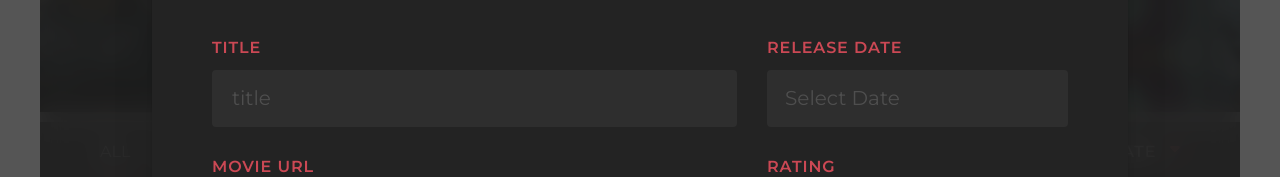
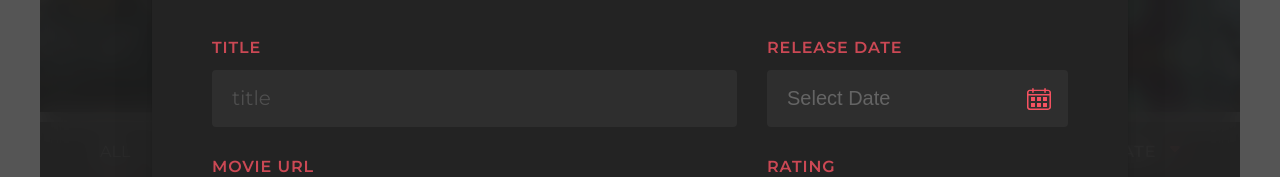
Before and after one commit to jack4toning/movie-app, a React (Create React App) app: page / in a window 1280 px wide. Both pictures are taken after a click on the element "+ ADD MOVIE". Shown: the part 284-461 px from the top of the page. Built offline with nearby package versions, Linux system fonts and the light colour scheme.

Commit message:
feature: add date picker from Mui

```diff
--- a/package.json
+++ b/package.json
@@ -3,6 +3,11 @@
   "version": "0.1.0",
   "private": true,
   "dependencies": {
+    "@emotion/react": "^11.10.5",
+    "@emotion/styled": "^11.10.5",
+    "@mui/material": "^5.10.13",
+    "@mui/styled-engine-sc": "^5.10.6",
+    "@mui/x-date-pickers": "^5.0.7",
     "@testing-library/jest-dom": "^5.16.5",
     "@testing-library/react": "^13.4.0",
     "@testing-library/user-event": "^13.5.0",
@@ -10,6 +15,7 @@
     "@types/node": "^16.18.3",
     "@types/react": "^18.0.24",
     "@types/react-dom": "^18.0.8",
+    "dayjs": "^1.11.6",
     "react": "^18.2.0",
     "react-dom": "^18.2.0",
     "react-scripts": "5.0.1",
--- /dev/null
+++ b/src/components/Home/Modal/DatePicker.module.css
@@ -0,0 +1,4 @@
+.mui_date_picker {
+  position: relative;
+  left: 100px;
+}
--- /dev/null
+++ b/src/components/Home/Modal/DatePicker.tsx
@@ -0,0 +1,98 @@
+import React, {
+  useState,
+  useEffect,
+  useCallback,
+  useMemo,
+  useRef,
+} from 'react';
+import dayjs, { Dayjs } from 'dayjs';
+import { AdapterDayjs } from '@mui/x-date-pickers/AdapterDayjs';
+import { LocalizationProvider } from '@mui/x-date-pickers/LocalizationProvider';
+import { DatePicker as MuiDatePicker } from '@mui/x-date-pickers/DatePicker';
+import styled from 'styled-components';
+import calendarIcon from '../../../assets/images/calendarIcon.svg';
+
+export default function DatePicker() {
+  const [value, setValue] = useState<Dayjs | null>(dayjs(''));
+  const [open, setOpen] = useState(false);
+  const iconRef = useRef(null);
+
+  const memoCloseCalendar = useCallback((e: any) => {
+    // console.log(e.target);
+    if (e.target !== iconRef.current) setOpen(false);
+  }, []);
+
+  const rootEle = useMemo(() => document.getElementById('root'), []);
+
+  useEffect(() => {
+    rootEle!.addEventListener('click', memoCloseCalendar);
+    return () => {
+      rootEle!.removeEventListener('click', memoCloseCalendar);
+    };
+  }, [memoCloseCalendar, rootEle]);
+
+  return (
+    <LocalizationProvider dateAdapter={AdapterDayjs}>
+      <MuiDatePicker
+        value={value}
+        onChange={newValue => {
+          setValue(newValue);
+        }}
+        onAccept={() => {
+          setOpen(prev => !prev);
+        }}
+        open={open}
+        // OpenPickerButtonProps={{ style: { width: '100px' } }}
+        renderInput={({ inputRef, inputProps, InputProps }) => {
+          return (
+            <CustomBox>
+              <Input
+                ref={inputRef}
+                {...(value && inputProps)}
+                placeholder={'Select Date'}
+                // value={''}
+                disabled
+              />
+              <CalendarIcon
+                ref={iconRef}
+                onClick={() => {
+                  setOpen(prev => !prev);
+                }}
+              />
+              {/* {InputProps?.endAdornment} */}
+            </CustomBox>
+          );
+        }}
+      />
+    </LocalizationProvider>
+  );
+}
+
+const CustomBox = styled.div`
+  position: relative;
+`;
+
+const Input = styled.input`
+  width: 301px;
+  height: 57px;
+  line-height: 57px;
+  background: rgba(50, 50, 50, 0.948044);
+  opacity: 0.8;
+  border-radius: 4px;
+  font-size: 20px;
+  text-indent: 18px;
+  color: rgba(255, 255, 255, 0.2);
+  border: none;
+  outline: none;
+`;
+
+const CalendarIcon = styled.div`
+  width: 24px;
+  height: 22px;
+  color: #f65261;
+  position: absolute;
+  top: 18px;
+  right: 17px;
+  background-image: url(${calendarIcon});
+  cursor: pointer;
+`;
--- a/src/components/Home/Modal/ModalForm.tsx
+++ b/src/components/Home/Modal/ModalForm.tsx
@@ -2,7 +2,9 @@ import React from 'react';
 import styled from 'styled-components';
 import { GenreToggler } from './GenreToggler';
 import closeButton from '../../../assets/images/closeButton.svg';
+import calendarIcon from '../../../assets/images/calendarIcon.svg';
 import useGlobalState from '../../../hooks/useGlobalState';
+import DatePicker from './DatePicker';
 
 export default function ModalForm({ title }: { title: string }) {
   const { setModalOpen } = useGlobalState();
@@ -22,7 +24,7 @@ export default function ModalForm({ title }: { title: string }) {
         </OptionWrapper>
         <OptionWrapper>
           <SmallTitle>release date</SmallTitle>
-          <DatePicker>Select Date</DatePicker>
+          <CustomDatePicker></CustomDatePicker>
         </OptionWrapper>
         <OptionWrapper>
           <SmallTitle>movie url</SmallTitle>
@@ -45,6 +47,8 @@ export default function ModalForm({ title }: { title: string }) {
           <TextArea placeholder='Movie description' />
         </OptionWrapper>
       </FlexWrapper>
+      <ResetButton>Reset</ResetButton>
+      <SubmitButton>Submit</SubmitButton>
     </Container>
   );
 }
@@ -115,7 +119,21 @@ const ShortInput = styled(LongInput)`
   height: 57px;
 `;
 
-const DatePicker = styled.div`
+// const DatePicker = styled.div`
+//   position: relative;
+//   width: 301px;
+//   height: 57px;
+//   line-height: 57px;
+//   background: rgba(50, 50, 50, 0.948044);
+//   opacity: 0.8;
+//   border-radius: 4px;
+//   font-size: 20px;
+//   text-indent: 18px;
+//   color: rgba(255, 255, 255, 0.2);
+// `;
+
+const CustomDatePicker = styled(DatePicker)`
+  position: relative;
   width: 301px;
   height: 57px;
   line-height: 57px;
@@ -125,6 +143,17 @@ const DatePicker = styled.div`
   font-size: 20px;
   text-indent: 18px;
   color: rgba(255, 255, 255, 0.2);
+`;
+
+const CalendarIcon = styled.div`
+  width: 24px;
+  height: 22px;
+  color: #f65261;
+  position: absolute;
+  top: 18px;
+  right: 17px;
+  background-image: url(${calendarIcon});
+  cursor: pointer;
 `;
 
 const TextArea = styled.textarea`
@@ -163,3 +192,29 @@ const OptionWrapper = styled.div`
     margin-right: 30px;
   }
 `;
+
+const Button = styled.div`
+  position: absolute;
+  bottom: 60px;
+  width: 180px;
+  height: 57px;
+  line-height: 57px;
+  font-weight: 500;
+  font-size: 20px;
+  text-align: center;
+  text-transform: uppercase;
+  border-radius: 4px;
+  cursor: pointer;
+`;
+
+const ResetButton = styled(Button)`
+  right: 253px;
+  color: #f65261;
+  border: 1.5px solid #f65261;
+`;
+
+const SubmitButton = styled(Button)`
+  right: 60px;
+  color: #fff;
+  background: #f65261;
+`;
```
Also changed, not shown: src/assets/images/calendarIcon.svg (added), 1 other file (tests, documents, lock files or other folders).
